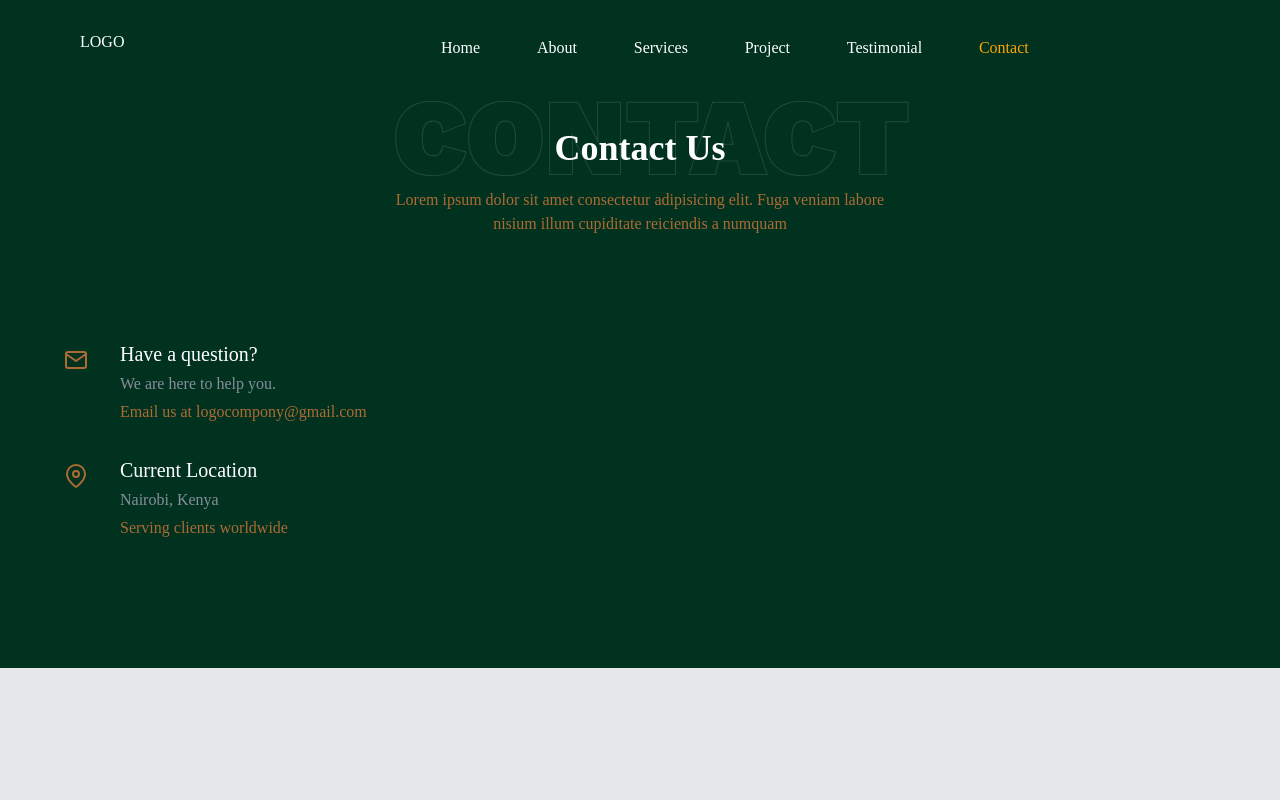
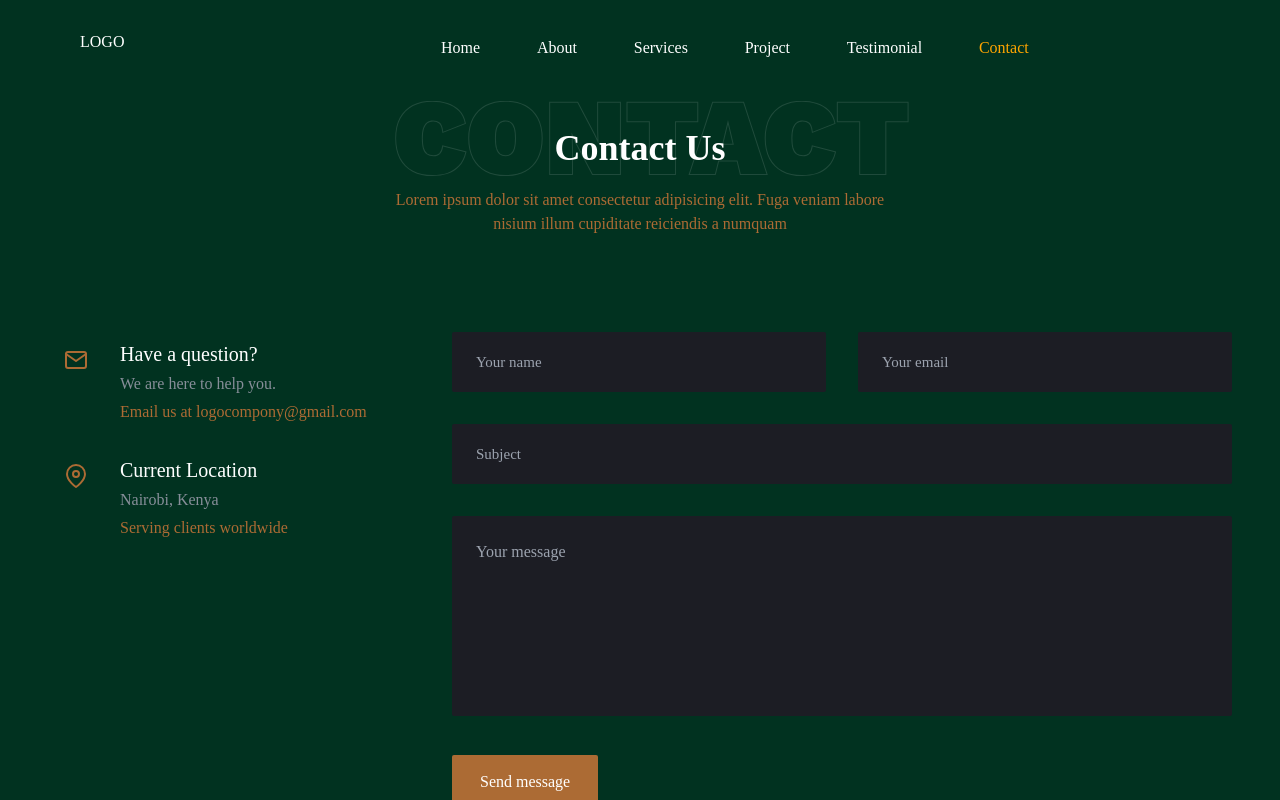
Before and after one commit to hafsa-nuh/interior-design-studio, a React (Create React App) app: page /contact in a window 1280 px wide. Shown: the top 800 px of the page. Built offline with nearby package versions, Linux system fonts and the light colour scheme; data requests are answered from the project's data file.

Commit message:
hopefully it works

```diff
--- a/src/components/ContactForm.js
+++ b/src/components/ContactForm.js
@@ -1,10 +1,81 @@
-import React from 'react';
+import React, { useEffect, useState } from 'react';
+
+const url = "http://localhost:3000/userinfo";
+function ContactForm() {
+    //  GET method
+    const [userIfor, setUserIfo] = useState([])
+
+    //  POST method
+    const [formInfo, setFormInfo]= useState({
+        name:'',
+        email:'',
+        subject:"",
+        message:''
+    })
+
+    useEffect(()=>{
+        fetch(url)
+        .then(r=> r.json())
+        .then(data=> setUserIfo(data))
+    },[])
+
+    const handleChange= (e)=>{
+        setFormInfo({
+            ...formInfo,
+            [e.target.name]: e.target.value
+        })
+    }
+
+    const handleSubmit = (e)=>{
+        e.preventDefault();
+        fetch(url, {
+          method: "POST",
+          headers: {
+            Accept: "application/json",
+            "Content-Type": "application/json",
+          },
+          body: JSON.stringify(formInfo),
+        })
+        .then(r=> r.json())
+        .then((data)=>{
+            const newUserInfo = [...userIfor, data]
+            setFormInfo(newUserInfo)
+        })
+    }
 
 
-function ContactForm() {
   return (
     <>
-
+      <form className="space-y-8 w-full max-w-[780px]" onChange={handleChange} >
+        <div className="flex gap-8">
+          <input
+            name="name"
+            className="input"
+            type="text"
+            placeholder="Your name"
+          />
+          <input
+            name="email"
+            className="input"
+            type="email"
+            placeholder="Your email"
+          />
+        </div>
+        <input
+          name="subject"
+          className="input"
+          type="text"
+          placeholder="Subject"
+        />
+        <textarea
+          name="message"
+          className="textarea"
+          placeholder="Your message"
+        ></textarea>
+        <button type='submit' onSubmit={handleSubmit} className="btn btn-lg bg-accent hover:bg-secondary-hover">
+          Send message
+        </button>
+      </form>
     </>
   );
 }
--- a/src/pages/Contact.js
+++ b/src/pages/Contact.js
@@ -37,8 +37,8 @@ const Contact = () => {
                 );
               })}
             </div>
+          <ContactForm />
           </div>
-          <ContactForm />
         </div>
       </section>
     </>
```
